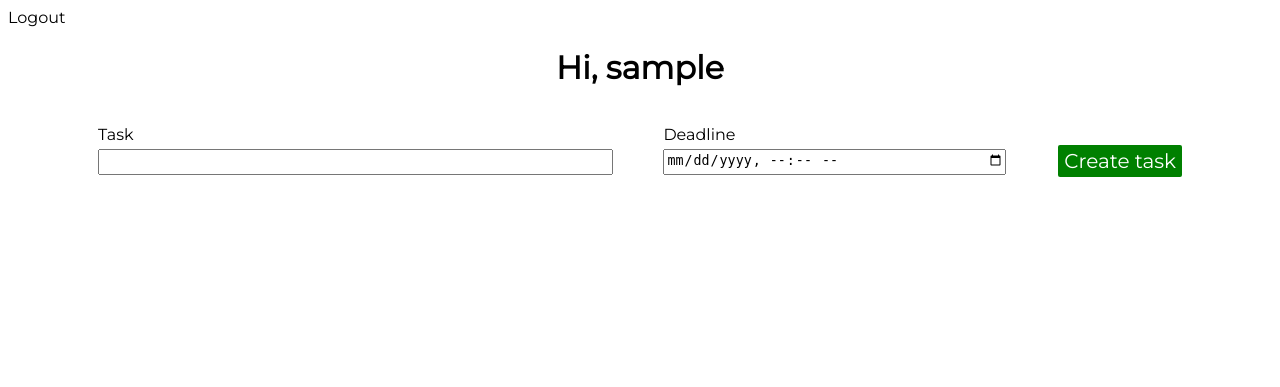
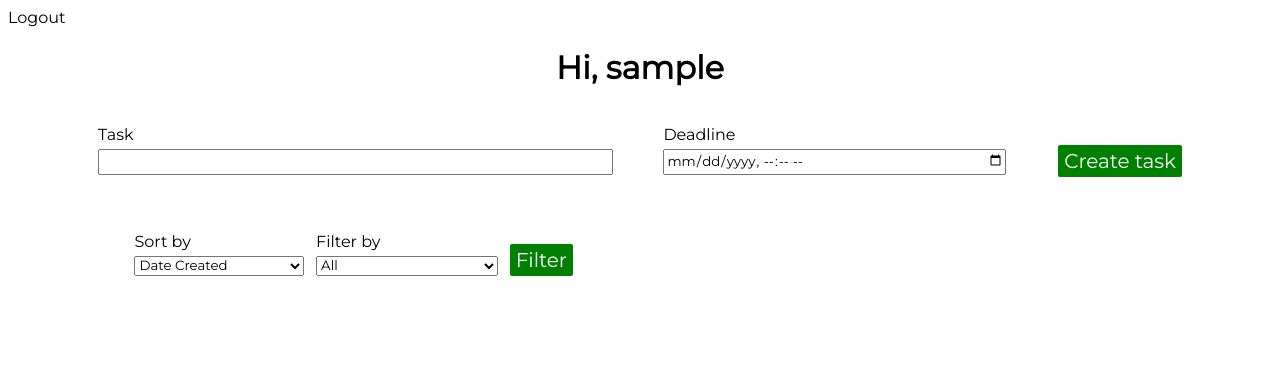
Before and after one commit to atomala98/todoList, a Flask app: page /menu in a window 1280 px wide. Shown: the top 387 px of the page. Run offline with Flask 2, Linux system fonts and the light colour scheme; the visitor is signed in with stand-in values (Sample User, id 1); data comes from the database, SQL or seed files in the repository; both versions use the stored data as it was after the commit; data that the repository does not hold is empty.

Commit message:
Added Task Filter

```diff
--- a/app/forms.py
+++ b/app/forms.py
@@ -1,5 +1,5 @@
 from flask_wtf import FlaskForm
-from wtforms import StringField, PasswordField, SubmitField, DateField, DateTimeField
+from wtforms import StringField, PasswordField, SubmitField, DateField, DateTimeField, SelectField
 from wtforms.validators import DataRequired, Email, EqualTo
 from wtforms.fields.html5 import DateTimeLocalField
 
@@ -18,4 +18,9 @@ class RegisterForm(FlaskForm):
 class TaskForm(FlaskForm):
     task = StringField('Task', validators=[DataRequired()])
     deadline = DateTimeLocalField('Deadline', validators=[DataRequired()], format='%Y-%m-%dT%H:%M')
-    submit = SubmitField('Create task')
+    submit1 = SubmitField('Create task')
+
+class FilterForm(FlaskForm):
+    sort_by = SelectField('Sort by', choices=['Date Created', 'Deadline'], validators=[])
+    filter_by = SelectField('Filter by', choices=['All', 'Completed', "Uncompleted"], validators=[])
+    submit2 = SubmitField('Filter')
--- a/app/models.py
+++ b/app/models.py
@@ -17,7 +17,18 @@ class User(UserMixin, db.Model):
         return check_password_hash(self.password_hash, password)
 
     def get_tasks(self):
-        return Task.query.filter_by(user_id=self.id).all()
+        return Task.query.filter_by(user_id=self.id)
+
+    def get_tasks_filtered(self, sort_by, filter_by):
+        if filter_by == "All":
+            tasks = Task.query.filter_by(user_id=self.id)
+        elif filter_by == "Completed":
+            tasks = Task.query.filter_by(user_id=self.id, is_completed=True)
+        else:
+            tasks = Task.query.filter_by(user_id=self.id, is_completed=False)
+        if sort_by == "Date Created":
+            return tasks.order_by(Task.timestamp)
+        return tasks.order_by(Task.deadline)
 
     def __repr__(self):
         return '<User {}>'.format(self.username)
--- a/app/routes.py
+++ b/app/routes.py
@@ -1,6 +1,6 @@
 from app import app, db
-from flask import render_template, redirect, url_for, flash
-from app.forms import LoginForm, RegisterForm, TaskForm
+from flask import render_template, redirect, url_for, flash, request
+from app.forms import LoginForm, RegisterForm, TaskForm, FilterForm
 from flask_login import current_user, login_user, logout_user
 from app.models import User, Task
 from datetime import datetime
@@ -46,15 +46,18 @@ def register():
 
 @app.route('/menu', methods=['GET', 'POST'])
 def menu():
+    task_form = TaskForm()
+    filter_form = FilterForm()
     tasks = current_user.get_tasks()
-    form = TaskForm()
-    if form.validate_on_submit():
-        task = Task(task=form.task.data, deadline=form.deadline.data, author=current_user)
+    if task_form.validate_on_submit():
+        task = Task(task=task_form.task.data, deadline=task_form.deadline.data, author=current_user)
         db.session.add(task)
         db.session.commit()
         tasks = current_user.get_tasks()
         return redirect('menu')
-    return render_template('menu.html', user = current_user, form=form, tasks=tasks, date=datetime.now())
+    if filter_form.validate_on_submit():
+        tasks = current_user.get_tasks_filtered(filter_form.sort_by.data, filter_form.filter_by.data)
+    return render_template('menu.html', user = current_user, form=task_form, filter_form=filter_form, tasks=tasks, date=datetime.now())
 
 @app.route('/delete/<id>', methods=['GET', 'POST'])
 def delete(id):
--- a/app/static/css/main.css
+++ b/app/static/css/main.css
@@ -1,4 +1,4 @@
-body {
+body, select, input, button {
     font-family: "Montserrat", serif
 }
 
--- a/app/static/css/menu.css
+++ b/app/static/css/menu.css
@@ -28,7 +28,7 @@ a {
     height: 1.25rem;
 }
 
-.submit {
+.create {
     margin-top: 20px;
 }
 
@@ -84,6 +84,26 @@ a {
     border: 2px solid red;
     color: red;
     border-radius: 2px;
-    padding: 3px 10px;
+    padding: 3px 12px;
     margin-right: 5px;
 }
+
+.sort {
+    width: 80%;
+    margin: auto;
+    padding-bottom: 20px;
+}
+
+.filter-form {
+    width: 80%;
+    margin: auto;
+    display: flex;
+}
+
+.filter-by, .submit-filter {
+    margin-left: 10px;
+}
+
+.filter {
+    margin-top: 12px;
+}
--- a/app/templates/menu.html
+++ b/app/templates/menu.html
@@ -17,7 +17,7 @@
     <header class="header">
         <h1>Hi, {{ user.username }}</h1>
     </header>
-    <form action="" method="post" class="login">
+    <form action="" method="POST" class="add-task">
         <div class="task-form">
             {{ form.csrf_token }}
             <p class="task-input">
@@ -26,29 +26,29 @@
             </p>
             <p class="deadline">
                 {{ form.deadline.label }}
-                {{ form.deadline(class_="form-elem date-input", type="datetime-local", min=date) }}
+                {{ form.deadline(class_="form-elem date-input", type="datetime-local") }}
             </p>
             <p class="submit-div">
-                {{ form.submit(class_="submit") }}
+                {{ form.submit1(class_="submit create") }}
             </p>
-            {% for error in form.deadline.errors %}
-                <p>{{error}}</p>
-            {% endfor %}
         </div>
     </form>
-    <div class="errors">
-            {{ form.csrf_token }}
-            <p class="task-input">
-                {% for error in form.task.errors %}
-                    <p>{{error}}</p>
-                {% endfor %}
+    <form action="" method="POST" class="select">
+        <div class="filter-form">
+            {{ filter_form.csrf_token }}
+            <p class="sort-by">
+                {{ filter_form.sort_by.label }}
+                {{ filter_form.sort_by(class_="form-elem") }}
             </p>
-            <p class="deadline">
-                {% for error in form.deadline.errors %}
-                    <p>{{error}}</p>
-                {% endfor %}
+            <p class="filter-by">
+                {{ filter_form.filter_by.label }}
+                {{ filter_form.filter_by(class_="form-elem") }}
+            </p>
+            <p class="submit-filter">
+                {{ filter_form.submit2(class_="submit filter") }}
             </p>
         </div>
+    </form>
     <div class="tasks">
         {% for task in tasks %}
             <div class="task">
@@ -56,7 +56,7 @@
                     {% if task.is_completed %}
                         <s>{{ task.task }}</s>
                     {% else %}
-                        {{ task. task }}
+                        {{ task.task }}
                     {% endif %}
                 </div>
                 <div class="dates">
@@ -70,7 +70,7 @@
                 <div class="complete">
                     <form action={{ "/change_status/" + task.id|string }}>
                         {% if task.is_completed %}
-                            <button type="submit" class="not-completed"><i class="far fa-times-circle"></i></button>
+                            <button type="submit" class="not-completed"><i class="fas fa-times"></i></button>
                         {% else %}
                             <button type="submit" class="completed"><i class="fas fa-check"></i></button>
                         {% endif %}
```
Also changed, not shown: app.db.
